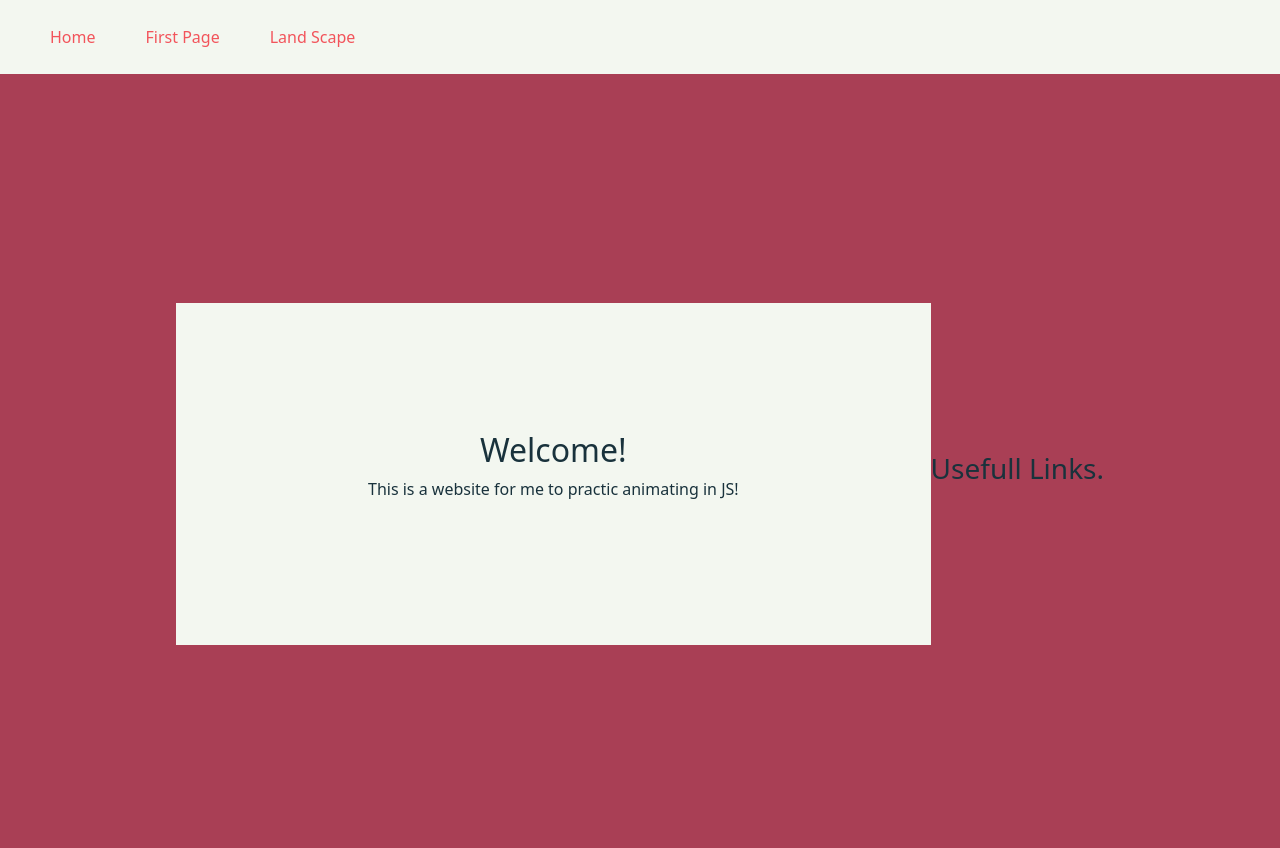
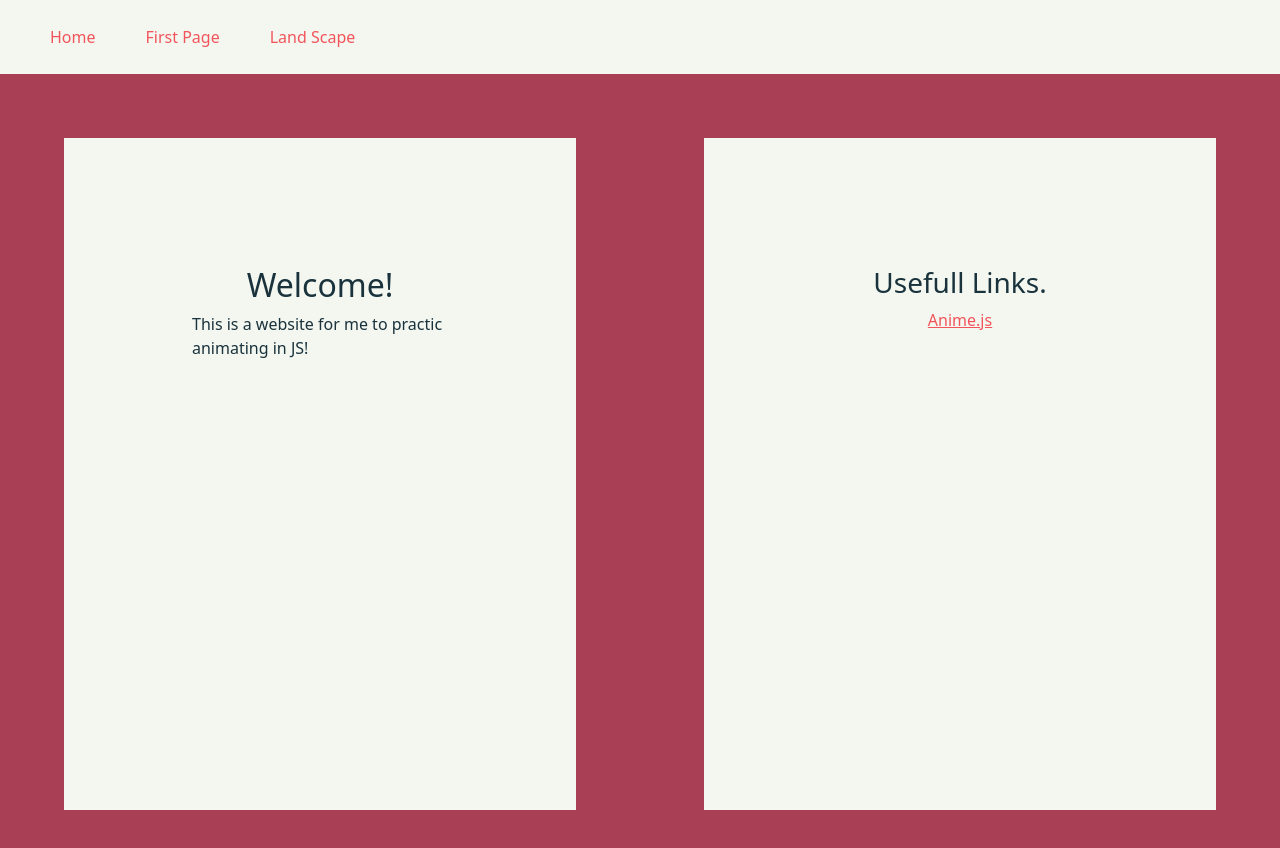
Before and after one commit to Allan-Fry/Javascript-Animation, a React (Create React App) app in the folder javascript-animation/: page / in a window 1280 px wide. Shown: the top 848 px of the page. Built offline with nearby package versions, Linux system fonts and the light colour scheme.

Commit message:
Finished HomePage css

```diff
--- /dev/null
+++ b/javascript-animation/src/Componenrs/LinkBox/LinkBox.css
@@ -0,0 +1,11 @@
+
+.LinkStack{
+    flex-direction: column;
+}
+
+a.LinkBox:link, a.LinkBox:visited{
+    color: #f2545b;
+}
+a.LinkBox:hover{
+    color: #A93F55;
+}
--- /dev/null
+++ b/javascript-animation/src/Componenrs/LinkBox/LinkBox.jsx
@@ -0,0 +1,17 @@
+import React from 'react';
+import './LinkBox.css';
+
+export const LinkBox = (props) =>{
+
+    return(
+        <div className="LinkStack">
+            <a
+            className="LinkBox"
+            href={props.linkAddress}
+            target='_blank'
+            rel="noopener noreferrer">
+                {props.linkName}
+            </a>
+        </div>
+    );
+}
--- a/javascript-animation/src/Componenrs/NavBar/NavBar.css
+++ b/javascript-animation/src/Componenrs/NavBar/NavBar.css
@@ -1,16 +1,16 @@
-ul{
+ul.Nav{
     list-style-type: none;
     margin: 0;
     padding: 0;
     background-color: #F3F7F0;
     padding: 25px 25px;
 }
-li{
+li.Nav{
     display: inline-block;
 }
 
 
-a:link, a:visited{
+a.Nav:link, a.Nav:visited{
     background-color: #F3F7F0;
     color: #F2545B;
     text-decoration: none;
@@ -18,7 +18,7 @@ a:link, a:visited{
     text-align: center;
 }
 
-a:hover, a:active{
+a.Nav:hover, a.Nav:active{
     color: #f3f3f3;
     background-color: #A93F55;
     text-decoration: underline;
--- a/javascript-animation/src/Componenrs/NavBar/NavBar.jsx
+++ b/javascript-animation/src/Componenrs/NavBar/NavBar.jsx
@@ -6,7 +6,7 @@ import './NavBar.css';
 export const NavBar = () =>{
 
     return(
-      <ul>
+      <ul className="Nav">
                <NavButton
                pageName="Home"
                pageAddress="/"
--- a/javascript-animation/src/Componenrs/NavBar/NavButton.jsx
+++ b/javascript-animation/src/Componenrs/NavBar/NavButton.jsx
@@ -4,8 +4,8 @@ import React from 'react';
 export const NavButton = (props) =>{
 
     return(
-        <li>
-            <a href={props.pageAddress}>
+        <li className="Nav">
+            <a className="Nav" href={props.pageAddress}>
                 {props.pageName}
             </a>
         </li>
--- a/javascript-animation/src/Pages/HomePage/HomePage.css
+++ b/javascript-animation/src/Pages/HomePage/HomePage.css
@@ -1,17 +1,34 @@
 
 .HomePageContainer{
-    display: flex;
+    display:flex;
     justify-content: center;
-    align-items: center;
     min-height: 100vh;
     color: #19323C;
     background-color: #A93F55;
+    flex-direction:row;
 }
+.Col{
+    flex: 1;
+    padding: 10%;
+    margin: 5%;
+}
+.MessageBox{
+    background-color: #F3F7F0;
+ }
+
 .Greating{
+    text-align:center;
+    font-weight: 300;
+    clear: both;
+}
+.LinkBox{
     text-align: center;
+}
+div.LinkBox{
+    background-color: #F3F7F0;
+    clear: both;
+}
+h3.LinkBox{
+    color: #19323C;
     font-weight: 300;
 }
-.MessageBox{
-   background-color: #F3F7F0;
-   padding: 10% 15%;
-}
--- a/javascript-animation/src/Pages/HomePage/HomePage.js
+++ b/javascript-animation/src/Pages/HomePage/HomePage.js
@@ -1,22 +1,22 @@
 import React from 'react';
+import { LinkBox } from '../../Componenrs/LinkBox/LinkBox.jsx';
 import "./HomePage.css";
 export const HomePage = () => {
 
     return(
         <div className="HomePageContainer">
-            <div className="MessageBox">
+            <div className="MessageBox Col">
                     <h2 className="Greating">Welcome!</h2>
                     <p>This is a website for me to practic animating in JS!</p>
             </div>
-            <div>
-                <h3>
+            <div className="LinkBox Col">
+                <h3 className="LinkBox">
                     Usefull Links.
                 </h3>
-                <table>
-                    <tr>
-                       <th><a></a></th>
-                    </tr>
-                </table>
+                <LinkBox
+                linkAddress="https://animejs.com/"
+                linkName="Anime.js"
+                ></LinkBox>
             </div>
         </div>
     );
```
